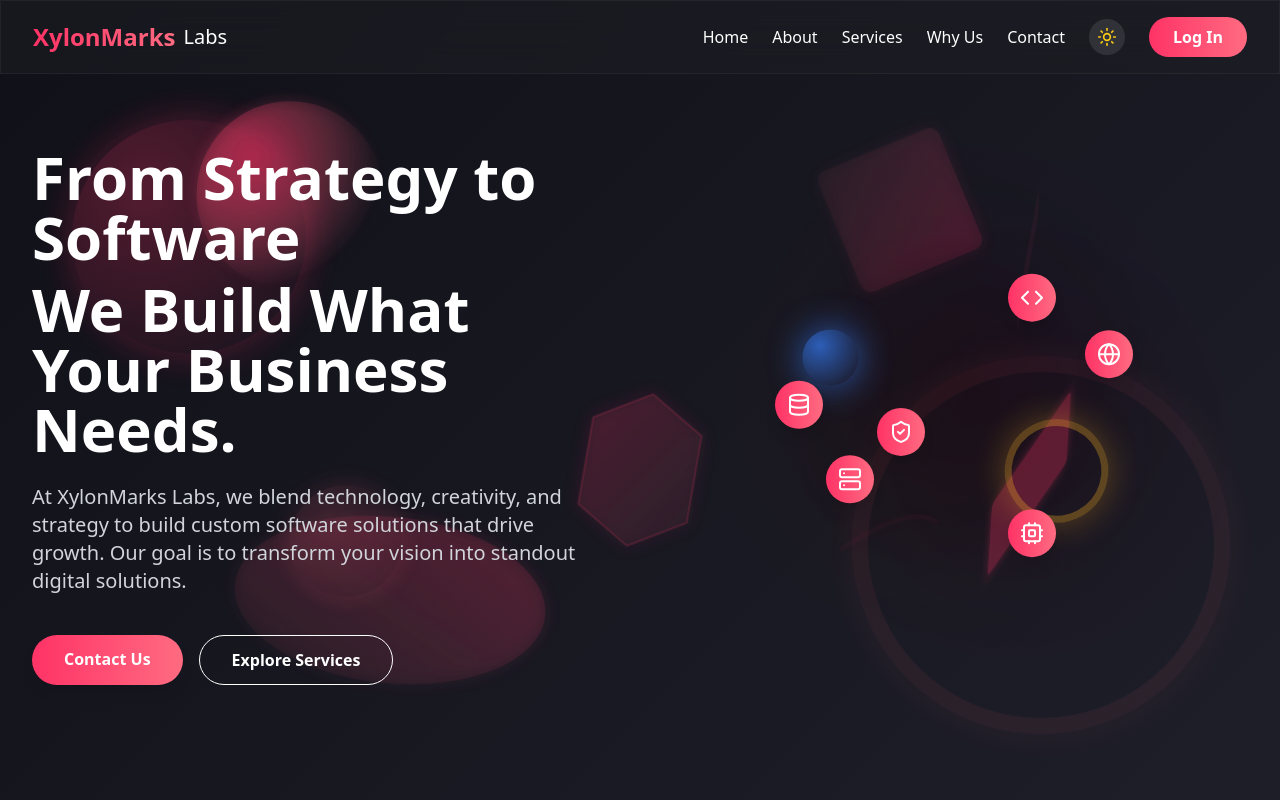
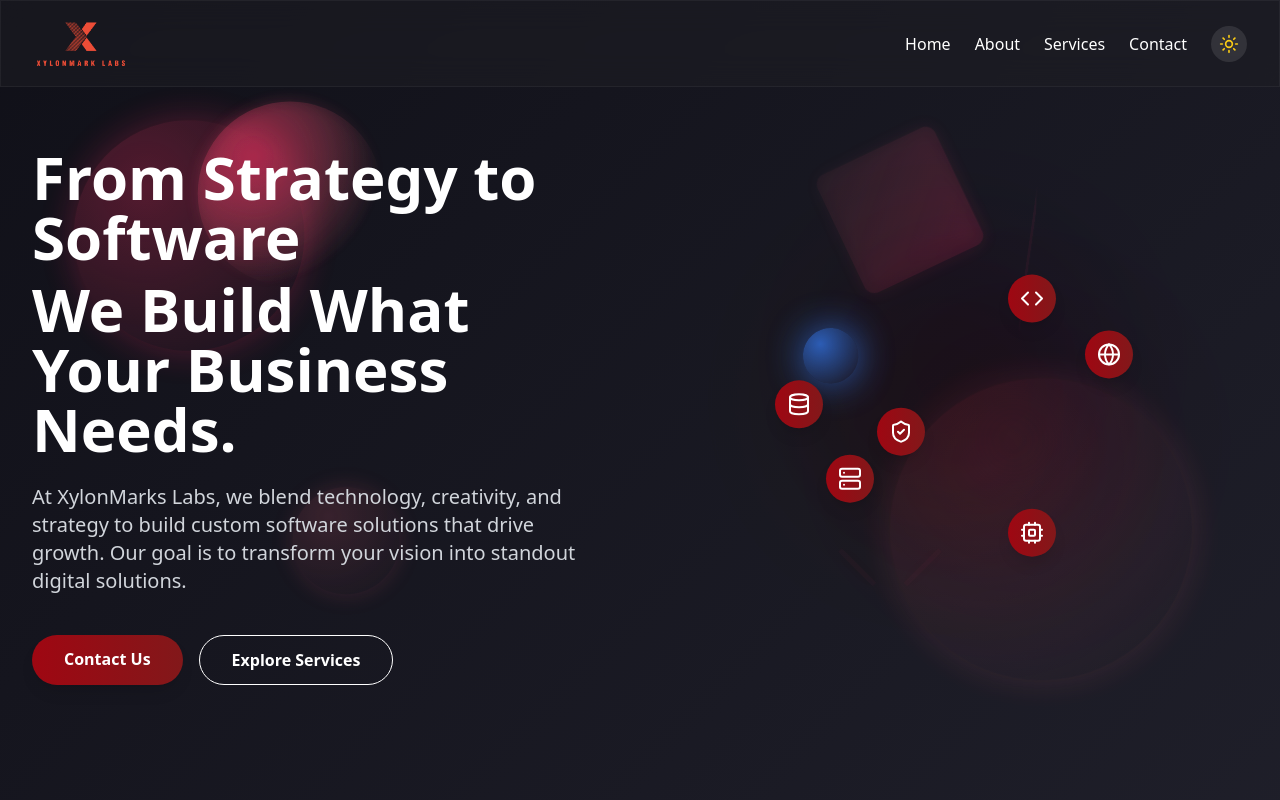
Before and after one commit to XylonMarkLabs/xylonmarklabs-web, a React (Create React App) app: page / in a window 1280 px wide. Shown: the top 800 px of the page. Built offline with nearby package versions, Linux system fonts and the light colour scheme.

Commit message:
Changed styles

```diff
--- a/package.json
+++ b/package.json
@@ -57,6 +57,7 @@
     "react-hook-form": "^7.55.0",
     "react-icons": "^5.4.0",
     "react-resizable-panels": "^2.1.7",
+    "react-router-dom": "^7.6.0",
     "react-scripts": "5.0.1",
     "recharts": "^2.15.2",
     "tailwind-merge": "^2.6.0",
--- a/src/components/About.tsx
+++ b/src/components/About.tsx
@@ -273,7 +273,7 @@ const About = () => {
           </div>
 
           {/* Feature grid */}
-          <motion.div
+          {/* <motion.div
             variants={staggerContainer}
             className="mt-16 grid grid-cols-1 md:grid-cols-2 lg:grid-cols-3 gap-6"
           >
@@ -286,7 +286,7 @@ const About = () => {
                 delay={index * 0.1}
               />
             ))}
-          </motion.div>
+          </motion.div> */}
         </motion.div>
       </div>
     </section>
--- a/src/components/Hero.tsx
+++ b/src/components/Hero.tsx
@@ -28,7 +28,7 @@ const Hero = () => {
                 href="/contact"
                 whileHover={{ scale: 1.05 }}
                 whileTap={{ scale: 0.95 }}
-                className="accent-gradient px-8 py-3 rounded-full font-semibold hover:opacity-90 transition-opacity shadow-lg inline-block"
+                className="accent-gradient text-white px-8 py-3 rounded-full font-semibold hover:opacity-90 transition-opacity shadow-lg inline-block"
               >
                 Contact Us
               </motion.a>
@@ -36,7 +36,7 @@ const Hero = () => {
                 href="/services"
                 whileHover={{ scale: 1.05 }}
                 whileTap={{ scale: 0.95 }}
-                className="bg-transparent border border-white px-8 py-3 rounded-full font-semibold hover:bg-white/10 transition-all inline-block"
+                className="bg-transparent border dark:border-white border-black px-8 py-3 rounded-full font-semibold hover:bg-white/10 transition-all inline-block"
               >
                 Explore Services
               </motion.a>
@@ -57,7 +57,7 @@ const Hero = () => {
                   <div className="absolute bottom-8 left-1/3 w-72 h-72 bg-pink-300 dark:bg-pink-900 rounded-full mix-blend-multiply dark:mix-blend-soft-light filter blur-3xl opacity-30 animate-blob animation-delay-4000"></div>
 
                   {/* 3D Objects */}
-                  <motion.div
+                  {/* <motion.div
                     className="absolute top-1/2 left-1/2 -translate-x-1/2 -translate-y-1/2 w-40 h-40"
                     animate={{
                       y: [0, -10, 0],
@@ -76,7 +76,7 @@ const Hero = () => {
                       opacity={0.9}
                       position={{}}
                     />
-                  </motion.div>
+                  </motion.div> */}
 
                   <motion.div
                     className="absolute top-[30%] left-[20%] w-16 h-16"
@@ -99,7 +99,7 @@ const Hero = () => {
                     />
                   </motion.div>
 
-                  <motion.div
+                  {/* <motion.div
                     className="absolute bottom-[25%] right-[20%] w-24 h-24"
                     animate={{
                       y: [0, 10, 0],
@@ -119,7 +119,7 @@ const Hero = () => {
                       opacity={0.7}
                       position={{}}
                     />
-                  </motion.div>
+                  </motion.div> */}
 
                   {/* Tech icons around the 3D objects */}
                   <motion.div
--- a/src/components/Navbar.tsx
+++ b/src/components/Navbar.tsx
@@ -3,6 +3,7 @@ import { Link } from "wouter";
 import { motion, AnimatePresence } from "framer-motion";
 import { Menu, X } from "lucide-react";
 import ThemeSwitch from "./ui/theme-switch";
+import logo from "../assets/images/logo.png"
 
 const Navbar = () => {
   const [isOpen, setIsOpen] = useState(false);
@@ -28,7 +29,6 @@ const Navbar = () => {
     { href: "/", label: "Home" },
     { href: "/about", label: "About" },
     { href: "/services", label: "Services" },
-    { href: "#why-us", label: "Why Us" },
     { href: "/contact", label: "Contact" },
   ];
 
@@ -41,8 +41,7 @@ const Navbar = () => {
       <div className="max-w-7xl mx-auto flex justify-between items-center">
         <Link href="/">
           <div className="flex items-center space-x-2 cursor-pointer">
-            <span className="accent-text font-bold text-2xl">XylonMarks</span>
-            <span className="text-white dark:text-white font-light text-xl">Labs</span>
+            <img src={logo} alt="logo" className="w-24" />
           </div>
         </Link>
 
@@ -59,13 +58,6 @@ const Navbar = () => {
 
           <ThemeSwitch />
 
-          <motion.button
-            whileHover={{ scale: 1.05 }}
-            whileTap={{ scale: 0.95 }}
-            className="accent-gradient px-6 py-2 rounded-full font-semibold hover:opacity-90 transition-opacity"
-          >
-            Log In
-          </motion.button>
         </div>
 
         <div className="flex items-center space-x-4 md:hidden">
@@ -89,7 +81,7 @@ const Navbar = () => {
         animate={{ opacity: 1, height: "auto" }}
         exit={{ opacity: 0, height: 0 }}
         transition={{ duration: 0.3 }}
-        className="md:hidden absolute top-full left-0 w-full glass-card py-4 px-4 space-y-3"
+        className="md:hidden absolute top-full right-0 w-1/3 nav-card opacity-5 py-4 px-4 space-y-3"
       >
         {navLinks.map((link) => (
           <a
@@ -101,12 +93,6 @@ const Navbar = () => {
             {link.label}
           </a>
         ))}
-        <motion.button
-          whileTap={{ scale: 0.95 }}
-          className="w-full accent-gradient px-6 py-2 rounded-full font-semibold hover:opacity-90 transition-opacity"
-        >
-          Log In
-        </motion.button>
       </motion.div>
     )}
   </AnimatePresence>
--- a/src/components/ui/3d-shapes.tsx
+++ b/src/components/ui/3d-shapes.tsx
@@ -203,7 +203,7 @@ const Shapes3D = () => {
         position={{ top: "25%", right: "15%" }}
         delay={1}
       />
-      <AnimatedRing
+      <AnimatedSphere
         size="350px"
         color="rgba(255, 107, 129, 0.15)"
         position={{ bottom: "10%", right: "5%" }}
--- a/src/components/ui/animated-svg.tsx
+++ b/src/components/ui/animated-svg.tsx
@@ -70,7 +70,7 @@ export const AnimatedSVG = () => {
           }}
         />
 
-        <motion.ellipse
+        {/* <motion.ellipse
           cx="350"
           cy="600"
           rx="150"
@@ -88,10 +88,10 @@ export const AnimatedSVG = () => {
             repeat: Infinity,
             ease: "easeInOut",
           }}
-        />
+        /> */}
 
         <motion.path
-          d="M800,550 Q950,450 900,650 T800,550"
+          d="M800,550 L900,650 M900,550 L800,650"
           stroke="#FF3366"
           strokeWidth="5"
           fill="none"
@@ -111,7 +111,7 @@ export const AnimatedSVG = () => {
         />
 
         {/* 3D Cube */}
-        <g filter="url(#glow)">
+        {/* <g filter="url(#glow)">
           <motion.polygon
             points="600,400 650,430 650,510 600,540 550,510 550,430"
             fill="url(#gradient1)"
@@ -130,7 +130,7 @@ export const AnimatedSVG = () => {
               ease: "easeInOut",
             }}
           />
-        </g>
+        </g> */}
       </svg>
     </div>
   );
--- a/src/index.css
+++ b/src/index.css
@@ -96,11 +96,11 @@
   }
 
   .accent-gradient {
-    @apply bg-gradient-to-r from-[#FF3366] to-[#FF6B81];
+    @apply bg-gradient-to-r from-[#9f0712] to-[#82181a];
   }
 
   .accent-text {
-    @apply bg-gradient-to-r from-[#FF3366] to-[#FF6B81] bg-clip-text text-transparent;
+    @apply bg-gradient-to-r from-[#9f0712] to-[#82181a] bg-clip-text text-transparent;
   }
 
   /* Glass styles for dark mode */
@@ -125,6 +125,18 @@
     @apply transform -translate-y-1 shadow-[0_10px_30px_-10px_rgba(255,51,102,0.3)];
   }
 
+  .dark .nav-card {
+    @apply bg-[rgba(30,30,37,0.82)]  border border-[rgba(255,255,255,0.05)] transition-all duration-300;
+  }
+
+  .nav-card {
+    @apply bg-[rgba(255,255,255,0.6)] backdrop-blur-lg border border-[rgba(0,0,0,0.05)] transition-all duration-300;
+  }
+
+  .nav-card:hover {
+    @apply transform -translate-y-1 shadow-[0_10px_30px_-10px_rgba(255,51,102,0.3)];
+  }
+
   ::-webkit-scrollbar {
     @apply w-2;
   }
--- a/tailwind.config.ts
+++ /dev/null
@@ -1,97 +0,0 @@
-import type { Config } from "tailwindcss";
-
-export default {
-  darkMode: ["class"],
-  content: ["./client/index.html", "./client/src/**/*.{js,jsx,ts,tsx}"],
-  theme: {
-    extend: {
-      borderRadius: {
-        lg: "var(--radius)",
-        md: "calc(var(--radius) - 2px)",
-        sm: "calc(var(--radius) - 4px)",
-      },
-      colors: {
-        background: "hsl(var(--background))",
-        foreground: "hsl(var(--foreground))",
-        card: {
-          DEFAULT: "hsl(var(--card))",
-          foreground: "hsl(var(--card-foreground))",
-        },
-        popover: {
-          DEFAULT: "hsl(var(--popover))",
-          foreground: "hsl(var(--popover-foreground))",
-        },
-        primary: {
-          DEFAULT: "hsl(var(--primary))",
-          foreground: "hsl(var(--primary-foreground))",
-        },
-        secondary: {
-          DEFAULT: "hsl(var(--secondary))",
-          foreground: "hsl(var(--secondary-foreground))",
-        },
-        muted: {
-          DEFAULT: "hsl(var(--muted))",
-          foreground: "hsl(var(--muted-foreground))",
-        },
-        accent: {
-          DEFAULT: "hsl(var(--accent))",
-          foreground: "hsl(var(--accent-foreground))",
-        },
-        destructive: {
-          DEFAULT: "hsl(var(--destructive))",
-          foreground: "hsl(var(--destructive-foreground))",
-        },
-        border: "hsl(var(--border))",
-        input: "hsl(var(--input))",
-        ring: "hsl(var(--ring))",
-        dark: {
-          "900": "hsl(var(--dark-900))",
-          "800": "hsl(var(--dark-800))",
-          "700": "hsl(var(--dark-700))",
-          "600": "hsl(var(--dark-600))",
-          "500": "hsl(var(--dark-500))",
-        },
-        chart: {
-          "1": "hsl(var(--chart-1))",
-          "2": "hsl(var(--chart-2))",
-          "3": "hsl(var(--chart-3))",
-          "4": "hsl(var(--chart-4))",
-          "5": "hsl(var(--chart-5))",
-        },
-        sidebar: {
-          DEFAULT: "hsl(var(--sidebar-background))",
-          foreground: "hsl(var(--sidebar-foreground))",
-          primary: "hsl(var(--sidebar-primary))",
-          "primary-foreground": "hsl(var(--sidebar-primary-foreground))",
-          accent: "hsl(var(--sidebar-accent))",
-          "accent-foreground": "hsl(var(--sidebar-accent-foreground))",
-          border: "hsl(var(--sidebar-border))",
-          ring: "hsl(var(--sidebar-ring))",
-        },
-      },
-      keyframes: {
-        "accordion-down": {
-          from: {
-            height: "0",
-          },
-          to: {
-            height: "var(--radix-accordion-content-height)",
-          },
-        },
-        "accordion-up": {
-          from: {
-            height: "var(--radix-accordion-content-height)",
-          },
-          to: {
-            height: "0",
-          },
-        },
-      },
-      animation: {
-        "accordion-down": "accordion-down 0.2s ease-out",
-        "accordion-up": "accordion-up 0.2s ease-out",
-      },
-    },
-  },
-  plugins: [require("tailwindcss-animate"), require("@tailwindcss/typography")],
-} satisfies Config;
```
Also changed, not shown: src/assets/images/logo.png (added), 1 other file (tests, documents, lock files or other folders).
